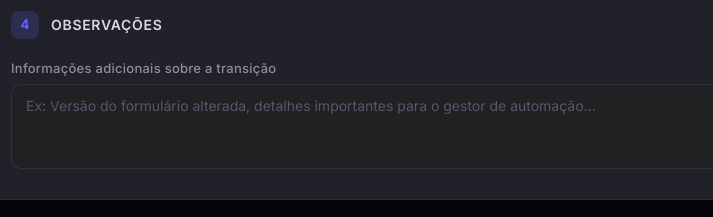
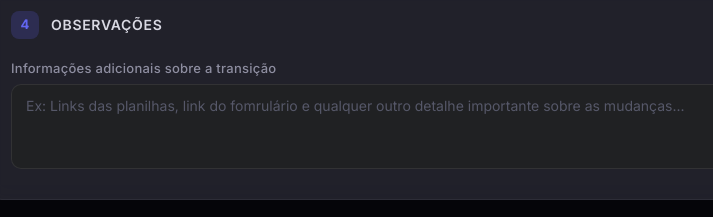
Before and after one commit to central-imotion/alteracao_formulario_clickup, a plain HTML site: page index.html in a window 1280 px wide. Shown: the part 961-1178 px from the top of the page, 270-983 px from the left. Drawn offline with nearby package versions, Linux system fonts and the light colour scheme; no server answers.

Commit message:
Alterado Placeholder da Observação

```diff
--- a/index.html
+++ b/index.html
@@ -344,7 +344,7 @@
       <div>
         <label class="label" for="observations">Informações adicionais sobre a transição</label>
         <textarea class="input-field" id="observations" rows="3"
-          placeholder="Ex: Versão do formulário alterada, detalhes importantes para o gestor de automação..."></textarea>
+          placeholder="Ex: Links das planilhas, link do fomrulário e qualquer outro detalhe importante sobre as mudanças..."></textarea>
       </div>
     </div>
 
```
